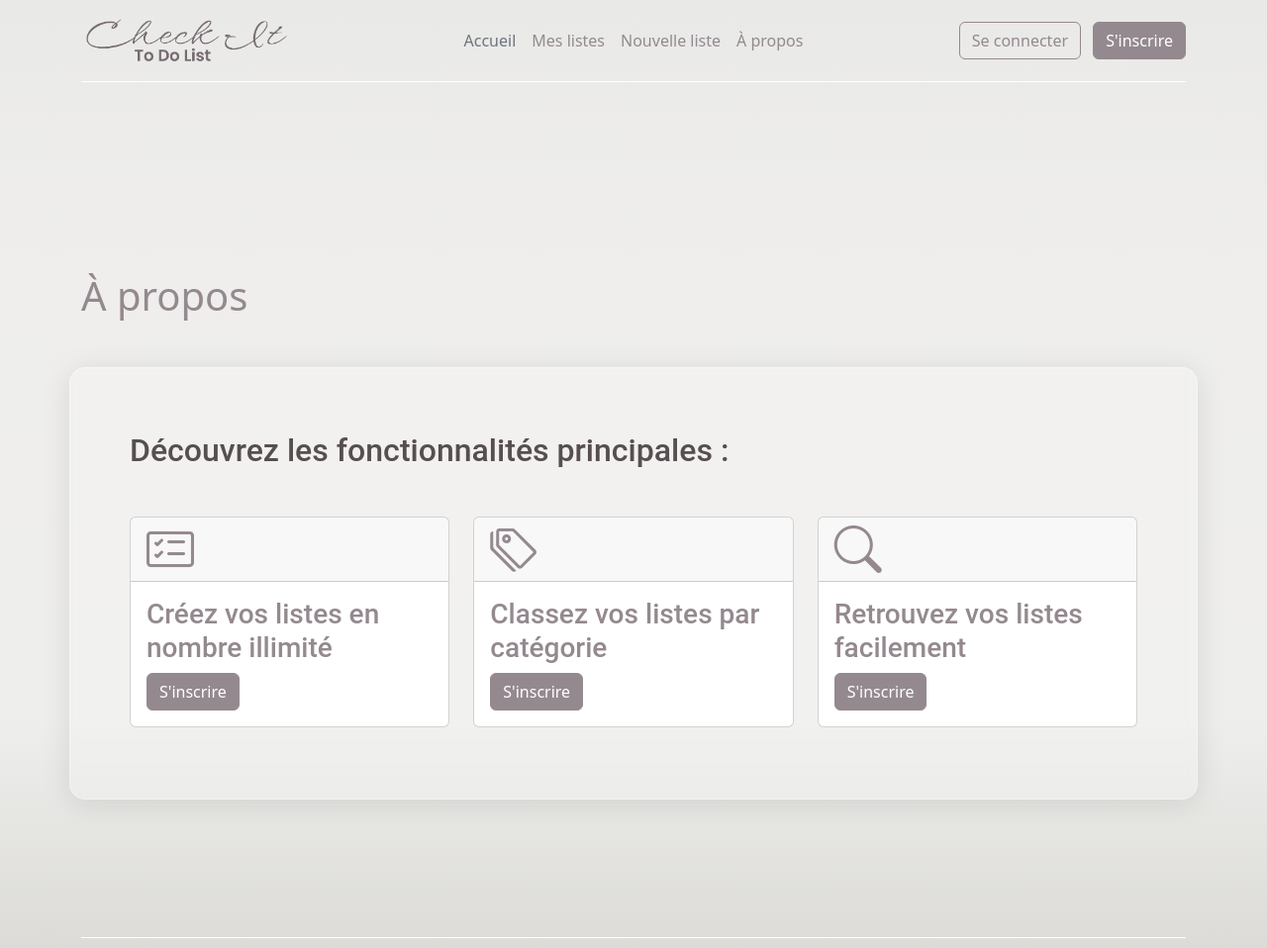
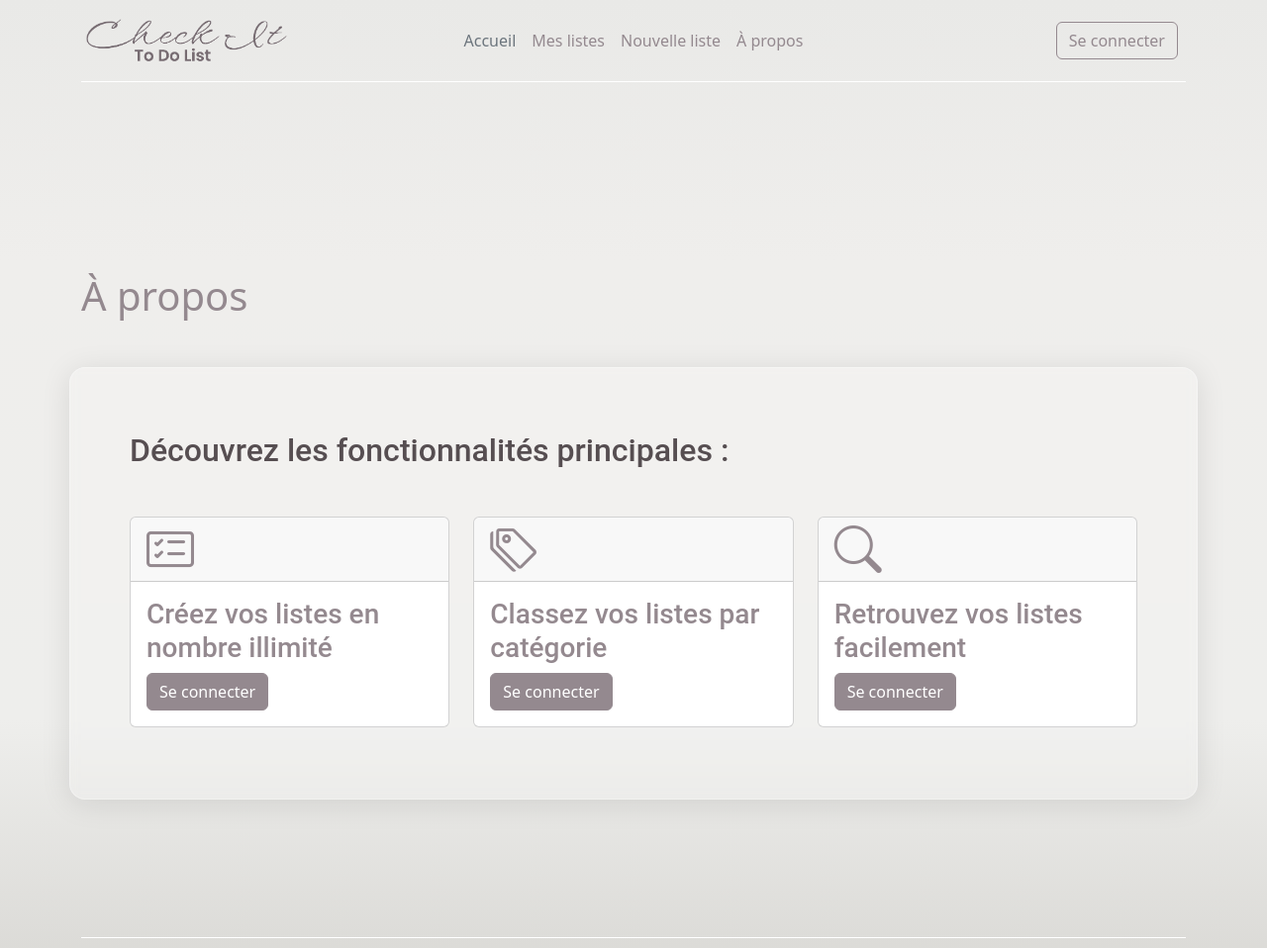
Before and after one commit to chkpr/check_it, a PHP site: page /about.php in a window 1280 px wide. Shown: the top 958 px of the page at 99% size. Run offline with PHP 8.4, Linux system fonts and the light colour scheme; some libraries are stand-ins or nearby versions.

Commit message:
changed UI

```diff
--- a/about.php
+++ b/about.php
@@ -20,7 +20,7 @@
             </div>
   <div class="card-body">
     <h3 class="card-title">Créez vos listes en nombre illimité</h3>
-      <a href="#" class="btn btn-primary">S'inscrire</a>
+      <a href="login.php" class="btn btn-primary">Se connecter</a>
   </div>
 </div>
     </div>
@@ -31,7 +31,7 @@
             </div>
   <div class="card-body">
     <h3 class="card-title">Classez vos listes par catégorie</h3>
-       <a href="#" class="btn btn-primary">S'inscrire</a>
+       <a href="login.php" class="btn btn-primary">Se connecter</a>
   </div>
 </div>
     </div>
@@ -42,7 +42,7 @@
             </div>
   <div class="card-body">
     <h3 class="card-title">Retrouvez vos listes facilement</h3>
-       <a href="#" class="btn btn-primary">S'inscrire</a>
+       <a href="login.php" class="btn btn-primary">Se connecter</a>
   </div>
 </div>
     </div>
--- a/index.php
+++ b/index.php
@@ -15,8 +15,8 @@
         <p class="lead">Bienvenue sur CheckIt, votre nouvelle plateforme de création de listes de tâches en ligne.
             Avec CheckIt, vous pouvez facilement créer des listes de choses à faire pour tous les aspects de votre vie.</p>
         <div class="d-grid gap-2 d-md-flex justify-content-md-start">
-          <button type="button" class="btn btn-primary btn-lg px-4 me-md-2">Créer une liste</button>
-          <button type="button" class="btn btn-outline-secondary btn-lg px-4">À propos</button>
+          <a href="login.php" class="btn btn-primary btn-lg px-4 me-md-2">Créer une liste</a>
+          <a href="about.php" class="btn btn-outline-secondary btn-lg px-4">À propos</a>
         </div>
       </div>
     </div>
--- a/templates/header.php
+++ b/templates/header.php
@@ -36,7 +36,7 @@
                 <?php } else { ?>
                     <a href="login.php" class="btn btn-outline-primary me-2">Se connecter</a>
                 <?php } ?>
-        <button type="button" class="btn btn-primary">S'inscrire</button>
+
       </div>
     </header>
   </div>
```
